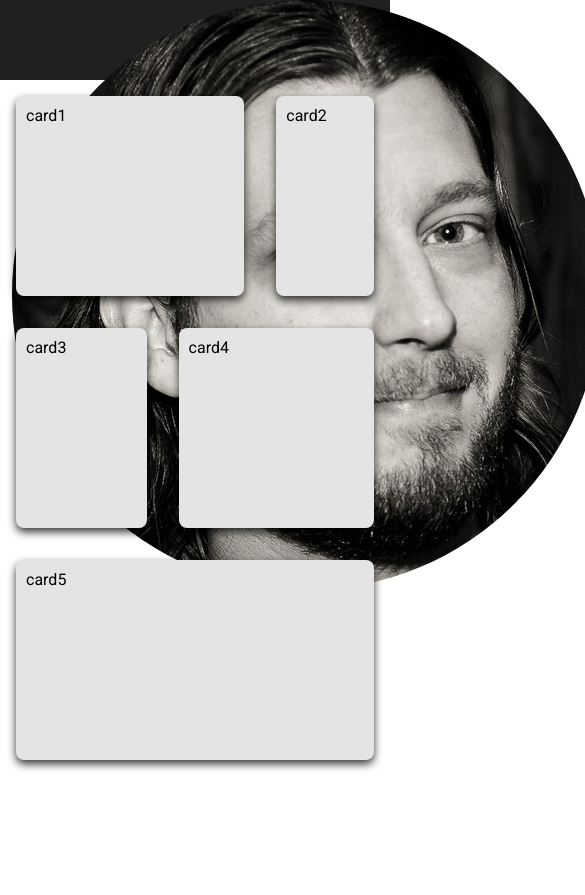
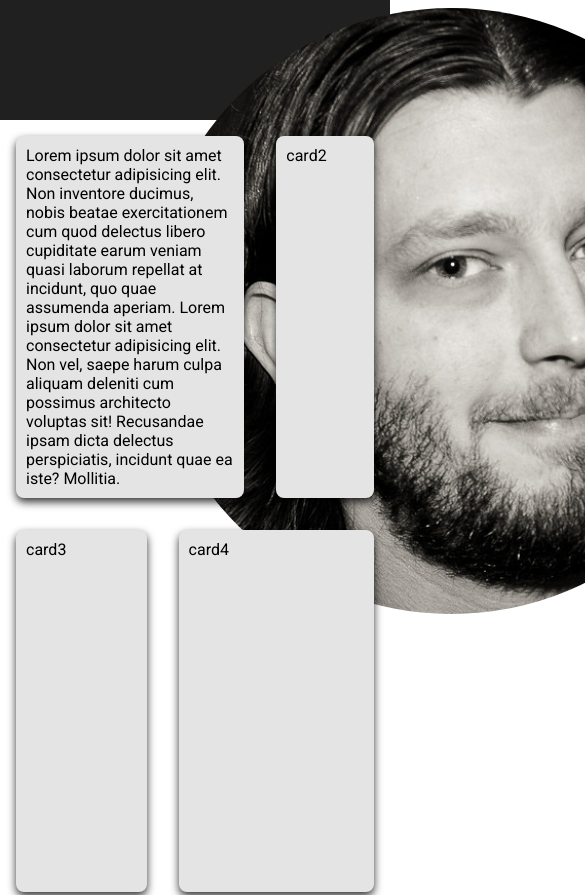
Before and after one commit to mattbrannon/matt-brannon.com, a React (Create React App) app: page / in a window 390 px wide. Shown: the top 895 px of the page, 585 px wide, since content can reach past the window. Before the commit the page ends 844 px from the top, so only its background shows below. Built offline with nearby package versions, Linux system fonts and the light colour scheme.

Commit message:
add media queries

```diff
--- a/src/App.css
+++ b/src/App.css
@@ -12,7 +12,7 @@
   height: 100%;
   width: 94%;
   display: grid;
-  grid-template-columns: 1fr 5fr 5fr;
+  grid-template-columns: 1fr 5.5fr 5.5fr;
   align-items: center;
   gap: 1em;
 }
@@ -20,6 +20,7 @@
 img {
   height: 100%;
   border-radius: 100%;
+  /* align-self: center; */
   /* justify-self: baseline; */
 }
 
@@ -93,3 +94,41 @@ nav div a {
 #card-e {
   grid-area: e;
 }
+
+@media (max-width: 800px) {
+  .header {
+    width: 100%;
+    height: 120px;
+    display: flex;
+    justify-content: center;
+    background: #202020;
+    margin-bottom: 1em;
+  }
+  .inner-header {
+    height: 100%;
+    width: 94%;
+    display: grid;
+    grid-template-columns: auto;
+    align-items: center;
+    gap: 1em;
+
+    grid-template-areas:
+      'logo logo image'
+      'nav nav nav';
+  }
+
+  .logo-container {
+    grid-area: logo;
+  }
+  .profile-pic {
+    grid-area: image;
+  }
+
+  nav {
+    grid-area: nav;
+  }
+
+  img {
+    margin-top: 1em;
+  }
+}
--- a/src/App.js
+++ b/src/App.js
@@ -9,7 +9,7 @@ class App extends Component {
       <div className="container">
         <div className="header">
           <div className="inner-header">
-            <img src={image} alt="" />
+            <img className="profile-pic" src={image} alt="" />
             <div className="logo-container">
               <h1>
                 Matt <span>Brannon</span>
@@ -33,7 +33,11 @@ class App extends Component {
 
         <div className="main">
           <div id="card-a" className="card">
-            card1
+            Lorem ipsum dolor sit amet consectetur adipisicing elit. Non inventore ducimus, nobis beatae exercitationem
+            cum quod delectus libero cupiditate earum veniam quasi laborum repellat at incidunt, quo quae assumenda
+            aperiam. Lorem ipsum dolor sit amet consectetur adipisicing elit. Non vel, saepe harum culpa aliquam
+            deleniti cum possimus architecto voluptas sit! Recusandae ipsam dicta delectus perspiciatis, incidunt quae
+            ea iste? Mollitia.
           </div>
           <div id="card-b" className="card">
             card2
```
